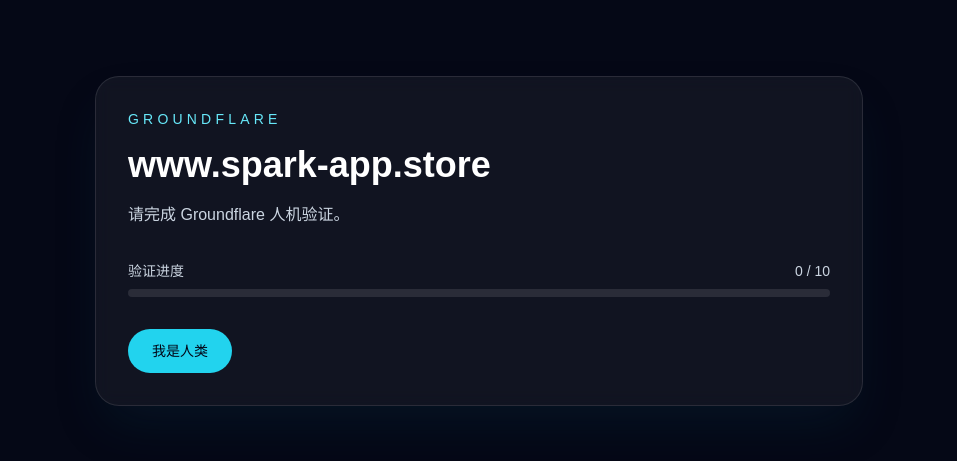
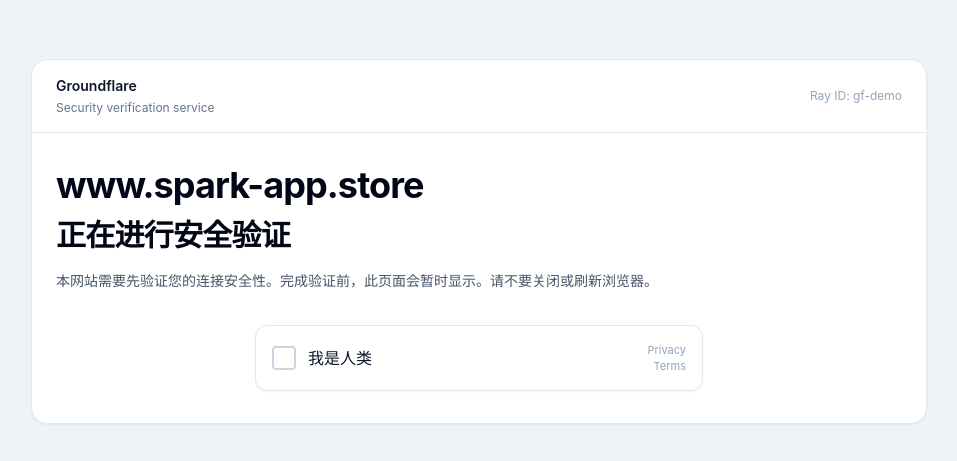
Before and after one commit to vmomenv/Am-I-Real, a Next.js app: page / in a window 1280 px wide. Shown: the part 159-620 px from the top of the page, without its empty margins (161-1118 px from the left). Built offline with nearby package versions, Linux system fonts and the light colour scheme.

Commit message:
fix: restore approved verification shell flow

```diff
--- a/app/globals.css
+++ b/app/globals.css
@@ -2,16 +2,12 @@
 @tailwind components;
 @tailwind utilities;
 
-:root {
-  color-scheme: dark;
-}
-
 body {
   margin: 0;
   min-height: 100vh;
-  background: #050816;
-  color: #f8fafc;
-  font-family: Arial, Helvetica, sans-serif;
+  background: #eef3f8;
+  color: #0f172a;
+  font-family: Inter, ui-sans-serif, system-ui, -apple-system, BlinkMacSystemFont, 'Segoe UI', sans-serif;
 }
 
 * {
--- a/src/components/VerificationExperience.tsx
+++ b/src/components/VerificationExperience.tsx
@@ -11,7 +11,7 @@
 
 const FALLBACK_CONFIG = {
   brandName: 'Groundflare',
-  displaySiteName: 'Groundflare Verification',
+  displaySiteName: 'www.spark-app.store',
   totalRounds: 10,
   requiredPassCount: 7,
 };
@@ -22,12 +22,14 @@
   audioController?: AudioControllerPort;
   onRedirect?: (url: string) => void;
   redirectDelayMs?: number;
+  preCheckDelayMs?: number;
 }
 
 export function VerificationExperience({
   audioController,
   onRedirect,
   redirectDelayMs = REDIRECT_DELAY_MS,
+  preCheckDelayMs,
 }: VerificationExperienceProps) {
   const {
     config,
@@ -41,7 +43,7 @@
     beginChallenge,
     submitSelection,
     restartChallenge,
-  } = useChallengeFlow({ audioController });
+  } = useChallengeFlow({ audioController, preCheckDelayMs });
 
   const activeConfig = config ?? FALLBACK_CONFIG;
 
@@ -74,11 +76,9 @@
         <VerificationShell
           brandName={activeConfig.brandName}
           buttonDisabled={viewState === 'loading'}
-        buttonLabel={viewState === 'loading' ? '正在加载...' : '我是人类'}
+          buttonLabel="我是人类"
           errorMessage={errorMessage}
           onAction={beginChallenge}
-        progressMax={activeConfig.totalRounds}
-        progressValue={0}
           siteName={activeConfig.displaySiteName}
         />
       );
@@ -89,7 +89,7 @@
         <ResultCard
           actionLabel={viewState === 'failed' ? '重新验证' : undefined}
           brandName={activeConfig.brandName}
-        message={viewState === 'passed' ? '验证通过，正在跳转' : errorMessage}
+          message={viewState === 'passed' ? '系统已确认当前验证会话通过，正在跳转到目标站点。' : errorMessage}
           onAction={viewState === 'failed' ? restartChallenge : undefined}
           title={viewState === 'passed' ? '验证通过' : '你不是人类！'}
         />
@@ -101,7 +101,8 @@
   }
 
   return (
-    <main className="mx-auto flex min-h-screen w-full max-w-6xl flex-col gap-6 px-6 py-10 lg:flex-row">
+    <main className="mx-auto min-h-screen w-full max-w-6xl px-4 py-8">
+      <div className="grid grid-cols-1 gap-4 lg:grid-cols-[minmax(0,1fr)_18rem]" data-testid="challenge-layout">
       <div className="flex-1">
         <ChallengeCard
           isSubmitting={viewState === 'submitting'}
@@ -110,9 +111,9 @@
           options={round.options}
           prompt={round.prompt}
           selectedOptionId={selectedOptionId}
-          submitLabel={viewState === 'submitting' ? '提交中...' : '提交'}
+          submitLabel={viewState === 'submitting' ? '验证中...' : '验证'}
         />
-        {errorMessage ? <p className="mt-4 text-sm text-rose-200">{errorMessage}</p> : null}
+        {errorMessage ? <p className="mt-4 text-sm text-rose-700">{errorMessage}</p> : null}
       </div>
       <div className="w-full max-w-sm">
         <ChallengeStatusPanel
@@ -123,6 +124,7 @@
           totalRounds={activeConfig.totalRounds}
         />
       </div>
+      </div>
     </main>
   );
 }
--- a/src/components/VerificationShell.tsx
+++ b/src/components/VerificationShell.tsx
@@ -1,8 +1,6 @@
 interface VerificationShellProps {
   brandName: string;
   siteName: string;
-  progressValue: number;
-  progressMax: number;
   buttonLabel: string;
   buttonDisabled?: boolean;
   errorMessage?: string | null;
@@ -12,49 +10,73 @@
 export function VerificationShell({
   brandName,
   siteName,
-  progressValue,
-  progressMax,
   buttonLabel,
   buttonDisabled = false,
   errorMessage,
   onAction,
 }: VerificationShellProps) {
-  const progressPercent = progressMax > 0 ? (progressValue / progressMax) * 100 : 0;
-
   return (
     <main className="flex min-h-screen items-center justify-center px-6 py-20">
-      <section className="w-full max-w-3xl rounded-3xl border border-white/10 bg-white/5 p-8 shadow-2xl shadow-cyan-950/30 backdrop-blur">
-        <p className="text-sm uppercase tracking-[0.3em] text-cyan-300">{brandName}</p>
-        <h1 className="mt-4 text-4xl font-semibold text-white">{siteName}</h1>
-        <p className="mt-4 text-base leading-7 text-slate-300">请完成 Groundflare 人机验证。</p>
-        <div className="mt-8">
-          <div className="mb-2 flex items-center justify-between text-sm text-slate-300">
-            <span>验证进度</span>
-            <span>
-              {progressValue} / {progressMax}
-            </span>
+      <section className="w-full max-w-4xl overflow-hidden rounded-2xl border border-slate-200 bg-white shadow-sm">
+        <header className="flex items-center justify-between gap-4 border-b border-slate-200 px-6 py-4">
+          <div>
+            <p className="text-sm font-semibold text-slate-900">{brandName}</p>
+            <p className="mt-1 text-xs text-slate-500">Security verification service</p>
           </div>
-          <div className="h-2 overflow-hidden rounded-full bg-white/10">
-            <div
-              aria-hidden="true"
-              className="h-full rounded-full bg-cyan-400 transition-[width]"
-              style={{ width: `${Math.max(0, Math.min(progressPercent, 100))}%` }}
-            />
+          <p className="text-xs text-slate-400">Ray ID: gf-demo</p>
+        </header>
+
+        <div className="space-y-8 px-6 py-8">
+          <div>
+            <p className="text-4xl font-bold tracking-tight text-slate-950">{siteName}</p>
+            <h1 className="mt-3 text-3xl font-bold tracking-tight text-slate-950">正在进行安全验证</h1>
+            <p className="mt-4 max-w-2xl text-sm leading-6 text-slate-600">
+              本网站需要先验证您的连接安全性。完成验证前，此页面会暂时显示。请不要关闭或刷新浏览器。
+            </p>
           </div>
+
+          {buttonDisabled ? (
+            <div className="mx-auto flex w-full max-w-md items-center justify-between rounded-xl border border-slate-200 bg-white px-4 py-4 shadow-sm">
+              <span className="flex items-center gap-3">
+                <span className="grid h-6 w-6 grid-cols-2 gap-1">
+                  <span className="h-2 w-2 animate-pulse rounded-full bg-emerald-500 [animation-delay:0ms]" />
+                  <span className="h-2 w-2 animate-pulse rounded-full bg-emerald-500 [animation-delay:120ms]" />
+                  <span className="h-2 w-2 animate-pulse rounded-full bg-emerald-500 [animation-delay:240ms]" />
+                  <span className="h-2 w-2 animate-pulse rounded-full bg-emerald-500 [animation-delay:360ms]" />
+                </span>
+                <span className="text-base font-medium text-slate-900">正在验证...</span>
+              </span>
+              <span className="text-right text-[11px] leading-4 text-slate-400">
+                Privacy
+                <br />
+                Terms
+              </span>
+            </div>
+          ) : (
+            <button
+              aria-label={buttonLabel}
+              className="mx-auto flex w-full max-w-md items-center justify-between rounded-xl border border-slate-200 bg-white px-4 py-4 text-left shadow-sm transition-colors duration-200 hover:border-slate-300"
+              onClick={onAction}
+              type="button"
+            >
+              <span className="flex items-center gap-3">
+                <span className="flex h-6 w-6 items-center justify-center rounded border-2 border-slate-300 bg-white text-sm text-slate-500" />
+                <span className="text-base font-medium text-slate-900">{buttonLabel}</span>
+              </span>
+              <span className="text-right text-[11px] leading-4 text-slate-400">
+                Privacy
+                <br />
+                Terms
+              </span>
+            </button>
+          )}
+
+          {errorMessage ? (
+            <p className="rounded-xl border border-rose-200 bg-rose-50 px-4 py-3 text-sm text-rose-700">
+              {errorMessage}
+            </p>
+          ) : null}
         </div>
-        {errorMessage ? (
-          <p className="mt-6 rounded-2xl border border-rose-400/40 bg-rose-500/10 px-4 py-3 text-sm text-rose-100">
-            {errorMessage}
-          </p>
-        ) : null}
-        <button
-          className="mt-8 inline-flex rounded-full bg-cyan-400 px-6 py-3 text-sm font-medium text-slate-950 disabled:cursor-not-allowed disabled:bg-slate-600 disabled:text-slate-300"
-          disabled={buttonDisabled}
-          onClick={onAction}
-          type="button"
-        >
-          {buttonLabel}
-        </button>
       </section>
     </main>
   );
--- a/src/hooks/useChallengeFlow.ts
+++ b/src/hooks/useChallengeFlow.ts
@@ -1,4 +1,4 @@
-import { useEffect, useState } from 'react';
+import { useEffect, useRef, useState } from 'react';
 
 import {
   fetchPublicConfig,
@@ -10,7 +10,10 @@
   PublicChallengeConfig,
   PublicRound,
 } from '@/src/lib/challenge-types';
+import { ChallengeAudioController } from '@/src/lib/audio-controller';
 import type { AudioControllerPort } from '@/src/lib/audio-controller';
+
+const PRECHECK_DELAY_MS = 3000;
 
 interface ChallengeMetrics {
   currentRoundIndex: number;
@@ -28,9 +31,10 @@
 
 interface UseChallengeFlowOptions {
   audioController?: AudioControllerPort;
+  preCheckDelayMs?: number;
 }
 
-export function useChallengeFlow({ audioController }: UseChallengeFlowOptions = {}) {
+export function useChallengeFlow({ audioController, preCheckDelayMs = PRECHECK_DELAY_MS }: UseChallengeFlowOptions = {}) {
   const [viewState, setViewState] = useState<ChallengeViewState>('loading');
   const [config, setConfig] = useState<PublicChallengeConfig | null>(null);
   const [sessionId, setSessionId] = useState<string | null>(null);
@@ -39,6 +43,8 @@
   const [errorMessage, setErrorMessage] = useState<string | null>(null);
   const [metrics, setMetrics] = useState<ChallengeMetrics>(EMPTY_METRICS);
   const [redirectUrl, setRedirectUrl] = useState<string | null>(null);
+  const internalAudioControllerRef = useRef<AudioControllerPort | null>(audioController ?? null);
+  const readyTimerRef = useRef<number | null>(null);
 
   function getRemainingMistakes(activeConfig: PublicChallengeConfig | null) {
     if (!activeConfig) {
@@ -60,12 +66,51 @@
     setViewState(nextState);
   }
 
+  function getAudioController() {
+    if (audioController) {
+      internalAudioControllerRef.current = audioController;
+      return audioController;
+    }
+
+    if (internalAudioControllerRef.current) {
+      return internalAudioControllerRef.current;
+    }
+
+    if (typeof Audio === 'undefined') {
+      return null;
+    }
+
+    internalAudioControllerRef.current = new ChallengeAudioController();
+    return internalAudioControllerRef.current;
+  }
+
   function stopAudio() {
-    if (!audioController) {
+    const activeAudioController = getAudioController();
+
+    if (!activeAudioController) {
       return;
     }
 
-    void audioController.stop().catch(() => undefined);
+    void activeAudioController.stop().catch(() => undefined);
+  }
+
+  function clearReadyTimer() {
+    if (readyTimerRef.current === null) {
+      return;
+    }
+
+    window.clearTimeout(readyTimerRef.current);
+    readyTimerRef.current = null;
+  }
+
+  function queueReadyToVerify() {
+    clearReadyTimer();
+    setViewState('loading');
+
+    readyTimerRef.current = window.setTimeout(() => {
+      setViewState('readyToVerify');
+      readyTimerRef.current = null;
+    }, preCheckDelayMs);
   }
 
   useEffect(() => {
@@ -85,7 +130,7 @@
           remainingMistakesBeforeFailure:
             publicConfig.totalRounds - publicConfig.requiredPassCount + 1,
         }));
-        setViewState('readyToVerify');
+        queueReadyToVerify();
       } catch {
         if (!isActive) {
           return;
@@ -100,6 +145,7 @@
 
     return () => {
       isActive = false;
+      clearReadyTimer();
     };
   }, []);
 
@@ -108,7 +154,11 @@
     setRedirectUrl(null);
 
     if (config?.audioUrl) {
-      void audioController?.start(config.audioUrl).catch(() => undefined);
+      const activeAudioController = getAudioController();
+
+      if (activeAudioController) {
+        void activeAudioController.start(config.audioUrl).catch(() => undefined);
+      }
     }
 
     try {
```
Also changed, not shown: src/components/ChallengeCard.tsx (+20 -10 lines), src/components/ChallengeStatusPanel.tsx (+14 -5 lines), src/components/ResultCard.tsx (+5 -5 lines), 2 other files (tests, documents, lock files or other folders). Lines whose indentation alone changed are shown as unchanged.
